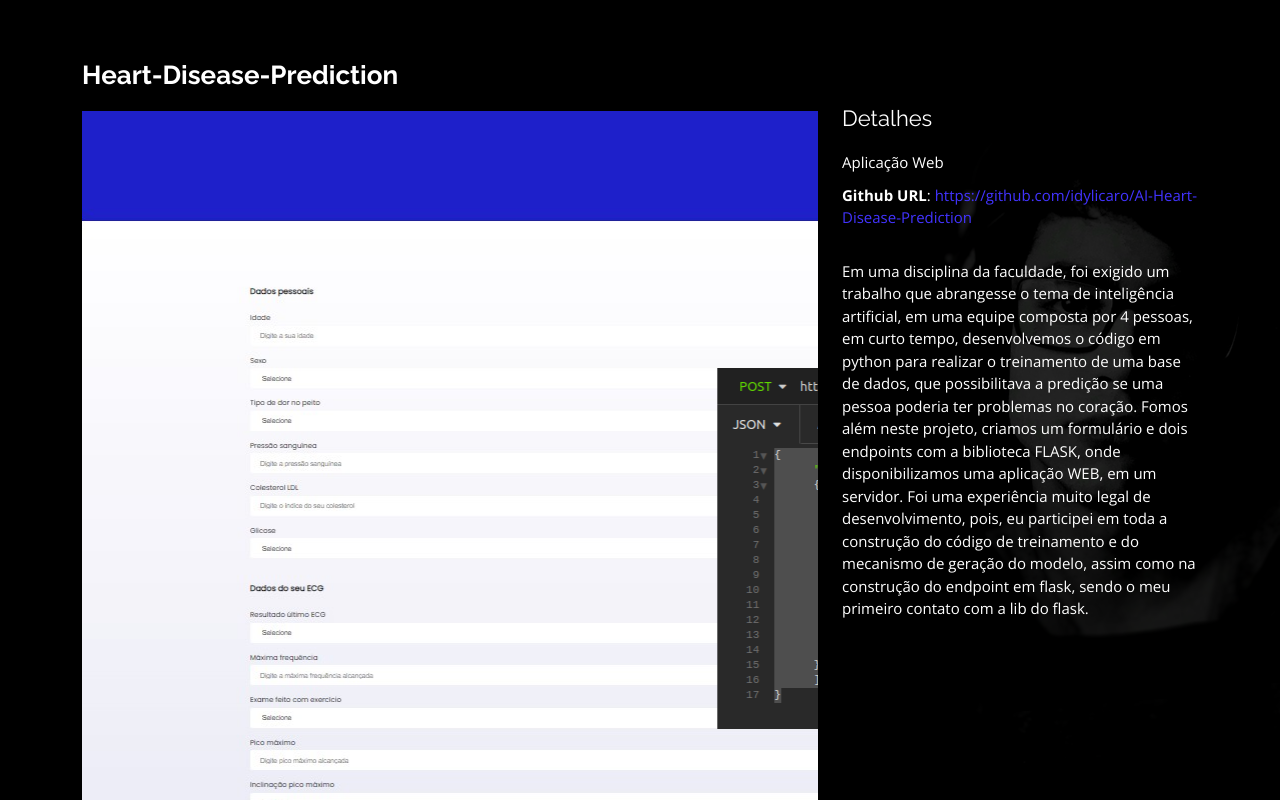
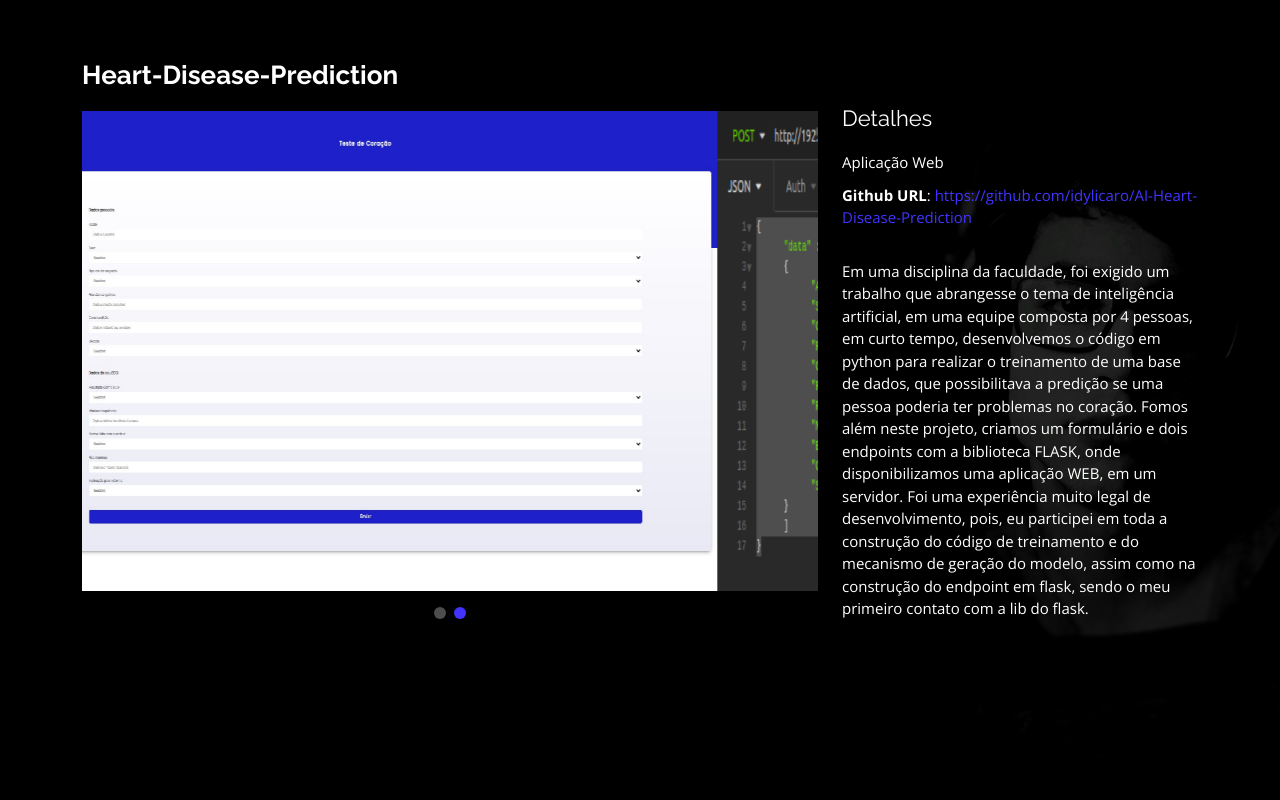
Before and after one commit to idylicaro/idylicaro-dev, a plain HTML site: page heartDisease-details.html in a window 1280 px wide. Drawn offline with nearby package versions, Linux system fonts and the light colour scheme.

Commit message:
fix slider and edit scrollbar

```diff
--- a/assets/css/style.css
+++ b/assets/css/style.css
@@ -43,6 +43,26 @@ h1, h2, h3, h4, h5, h6 {
   width: 600px;
   height: 300px;
 }
+
+/* Scrollbar styles */
+::-webkit-scrollbar {
+  width: 10px;
+  height: 12px;
+  }
+
+  ::-webkit-scrollbar-track {
+  background: #f5f5f5;
+  border-radius: 10px;
+  }
+
+  ::-webkit-scrollbar-thumb {
+  border-radius: 10px;
+  background: #ccc;
+  }
+
+  ::-webkit-scrollbar-thumb:hover {
+  background: #999;
+  }
 
 /*--------------------------------------------------------------
 # Header
@@ -710,6 +730,18 @@ section .container {
 .portfolio-details .swiper-pagination .swiper-pagination-bullet-active {
   background-color: #4233ff;
 }
+.portifolio-img{
+  width: 60vw;
+  height: 60vh;
+}
+
+@media (max-width: 430px){
+  .portifolio-img{
+    width: 90vw;
+    height: 45vh;
+  }
+
+}
 
 /*--------------------------------------------------------------
 # Contact
--- a/heartDisease-details.html
+++ b/heartDisease-details.html
@@ -45,10 +45,10 @@
               <div class="swiper-wrapper align-items-center">
 
                 <div class="swiper-slide">
-                  <img src="assets/img/portfolio/heartPredictionHome.jpg" alt="Form">
+                  <img src="assets/img/portfolio/heartPredictionHome.jpg" class="portifolio-img" alt="Form">
                 </div>
                 <div class="swiper-slide">
-                  <img src="assets/img/portfolio/heartPredictionAPI.jpg" alt="API Test">
+                  <img src="assets/img/portfolio/heartPredictionAPI.jpg" class="portifolio-img" alt="API Test">
                 </div>
 
               </div>
```
